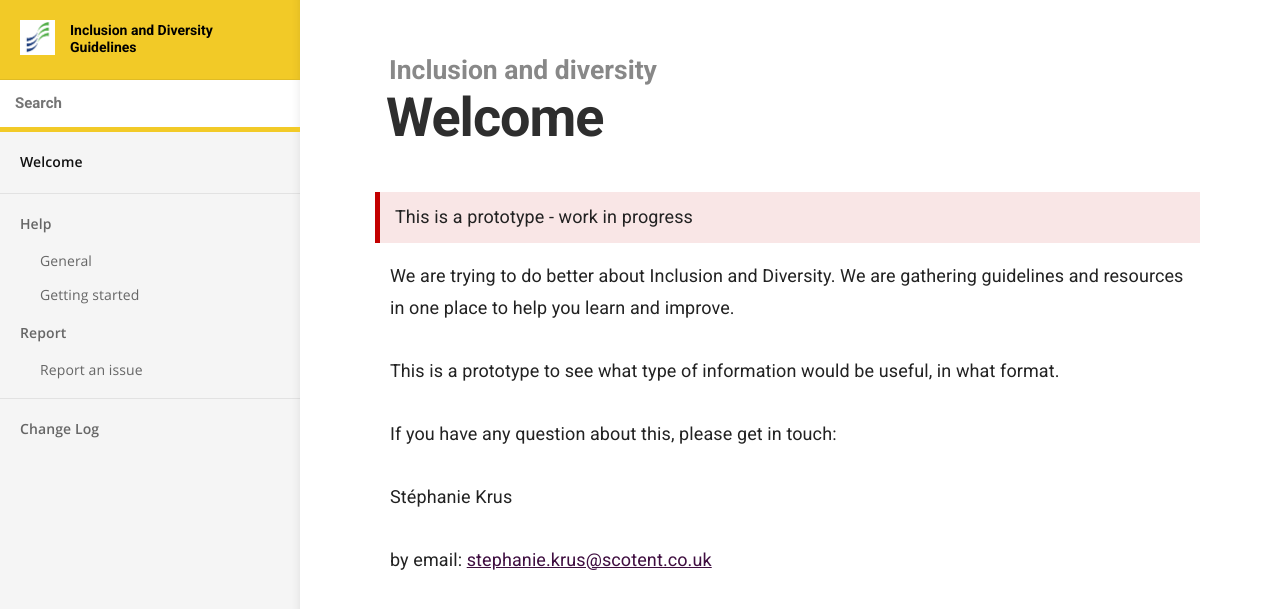
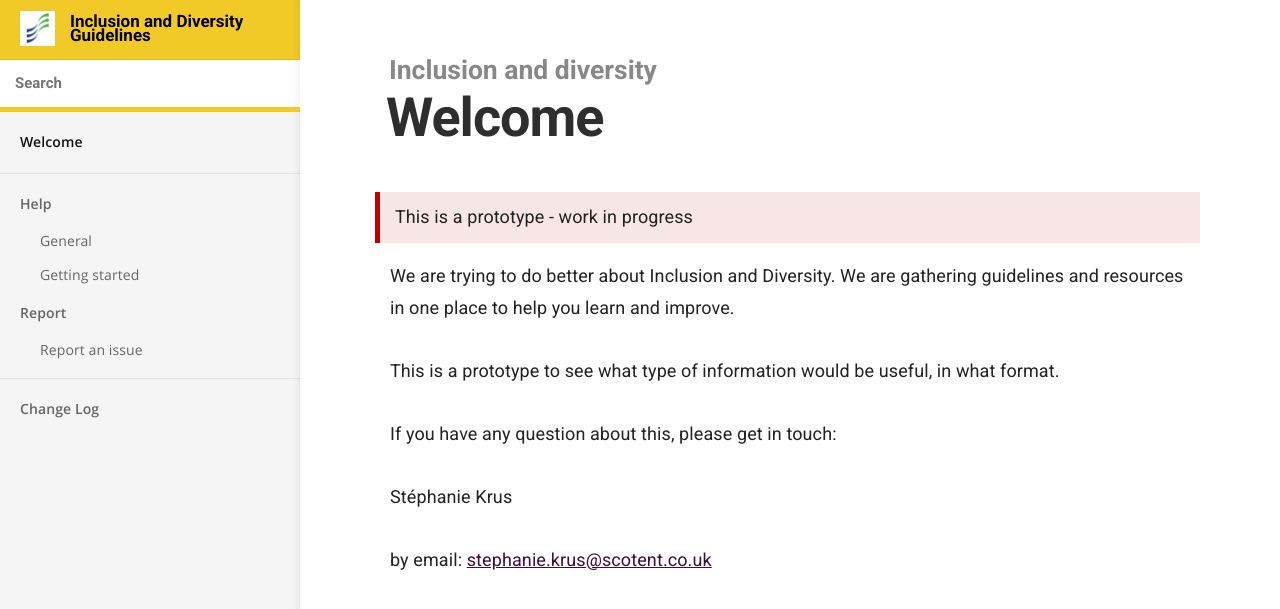
Before and after one commit to numbat70/inclusion2021, a Jekyll site: the page built from index.md, in a window 1280 px wide. Shown: the top 609 px of the page. Built offline with Jekyll 4.4.1, drawn with Linux system fonts in a browser that asks for light colours.

Commit message:
sk - remove previous inline css for h1

```diff
--- a/_layouts/default.html
+++ b/_layouts/default.html
@@ -27,7 +27,7 @@
 
 	<body>
 		<header>
-			<h1 style="line-height: 1.2 ; height: 80px; font-size: 1.4rem; font-weight: 400;">
+			<h1>
 				<a href="{{ site.baseurl }}/"><img src="{{ site.baseurl }}/images/favicon.png" width="60" height="60" alt="homepage"></a>
 				Inclusion and Diversity<br>
 				Guidelines
```
